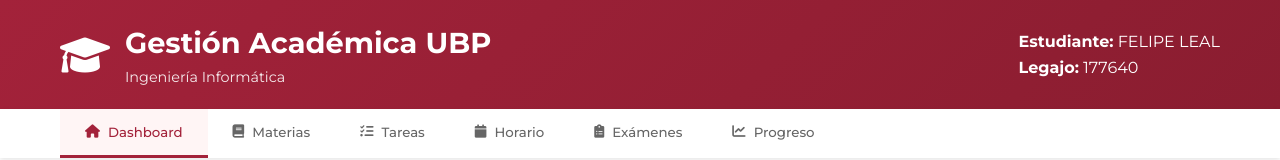
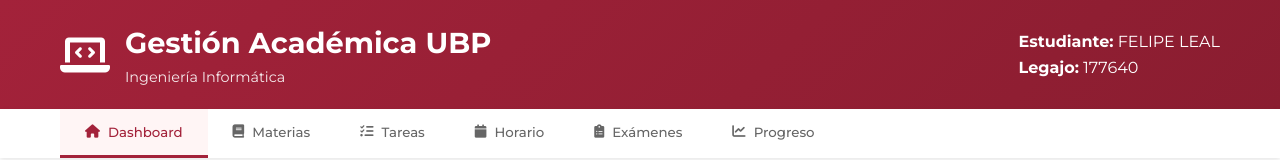
Before and after one commit to ffelileal/GestionAcademica, a plain HTML site: page index.html in a window 1280 px wide. Shown: the top 160 px of the page. Drawn offline with Linux system fonts and the light colour scheme.

Commit message:
update icon and logo in index.html

```diff
--- a/index.html
+++ b/index.html
@@ -6,7 +6,8 @@
     <title>Gestión Académica - Feli</title>
     <link href="https://fonts.googleapis.com/css2?family=Montserrat:wght@300;400;500;600;700;800&display=swap" rel="stylesheet">
     <link href="https://cdnjs.cloudflare.com/ajax/libs/font-awesome/6.0.0/css/all.min.css" rel="stylesheet">
-    <link rel="icon" type="image/png" href="https://img.icons8.com/external-glyph-geotatah/64/982036/external-academic-knowledge-management-glyph-glyph-geotatah.png">      <style>
+    <link rel="icon" type="image/png" href="https://img.icons8.com/external-glyph-geotatah/64/982036/external-academic-knowledge-management-glyph-glyph-geotatah.png">
+    <style>
         * {
             margin: 0;
             padding: 0;
@@ -834,7 +835,7 @@
         <div class="container">
             <div class="header-content">
                 <div class="logo">
-                    <i class="fas fa-graduation-cap"></i>
+                    <i class="fas fa-laptop-code"></i>
                     <div class="logo-text">
                         <h1>Gestión Académica UBP</h1>
                         <p>Ingeniería Informática</p>
```
